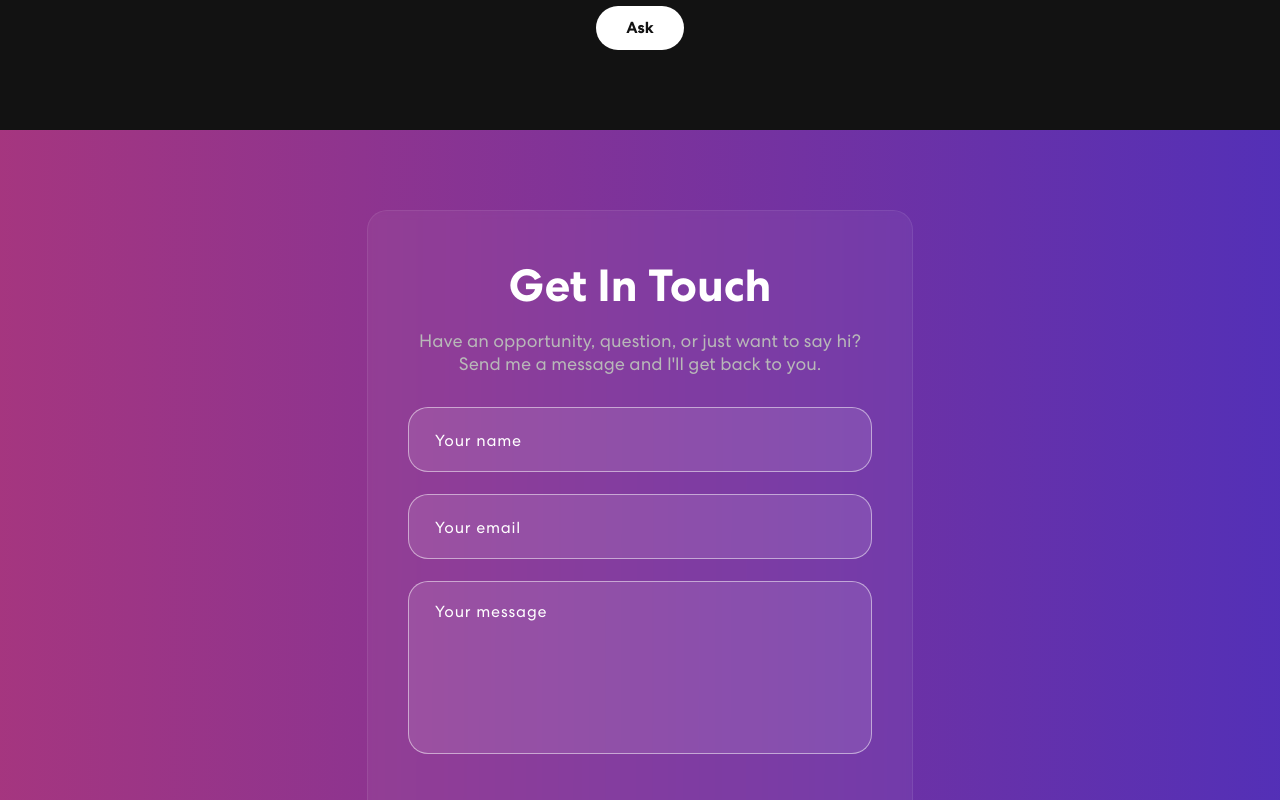
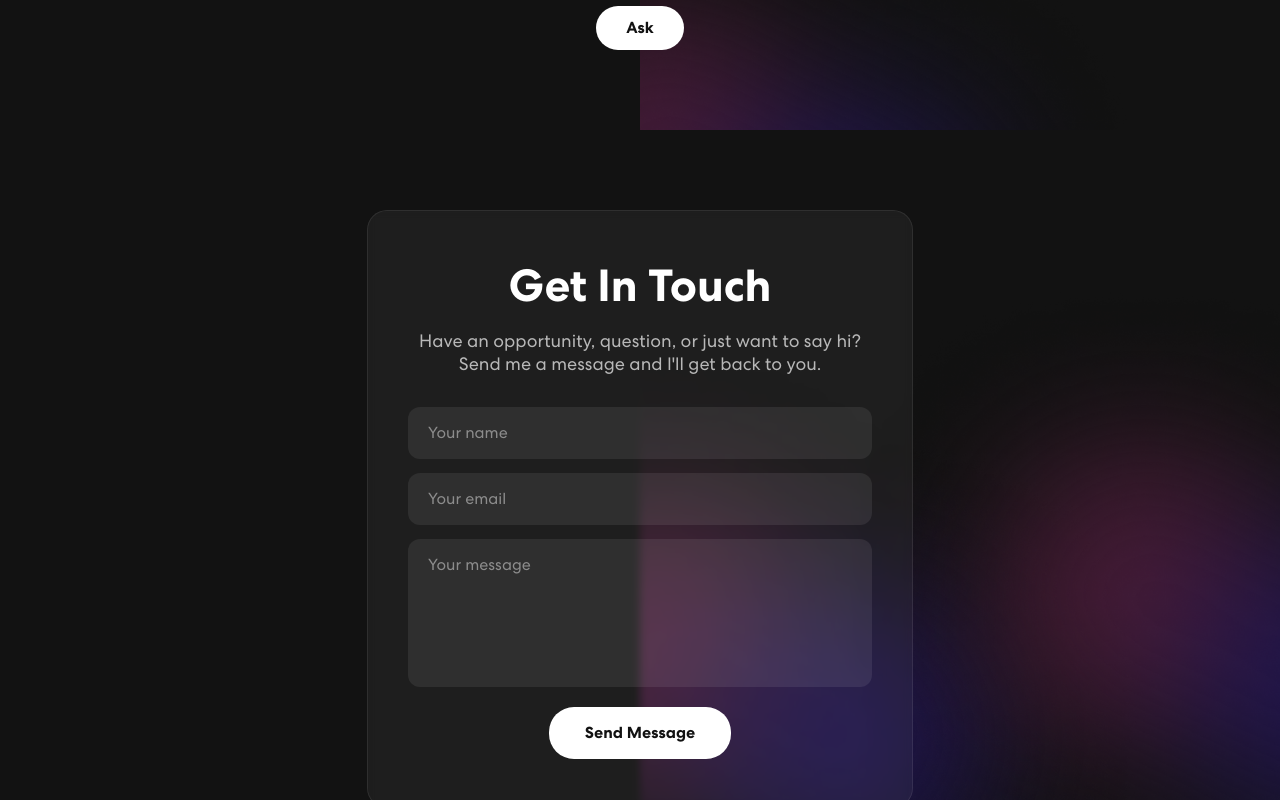
Before and after one commit to Samiurr10/Personal-Portfolio, a React (Create React App) app: page / in a window 1280 px wide. Shown: the part 4640-5440 px from the top of the page. Built offline with nearby package versions, Linux system fonts and the light colour scheme; no server answers.

Commit message:
Fix Contact/Chat backgrounds to match site theme; remove old gradient; add glow images

```diff
--- a/src/App.css
+++ b/src/App.css
@@ -653,78 +653,6 @@ nav.navbar .navbar-toggler[aria-expanded="true"] .navbar-toggler-icon {
   z-index: -4;
 }
 
-/************ Projects Css ************/
-.contact {
-  background: linear-gradient(90.21deg, #AA367C -5.91%, #4A2FBD 111.58%);
-  padding: 60px 0 200px 0;
-}
-.contact img {
-  width: 92%;
-}
-.contact h2 {
-	font-size: 45px;
-	font-weight: 700;
-  margin-bottom: 30px;
-}
-.contact form input, .contact form textarea {
-  width: 100%;
-  background: rgba(255, 255, 255, 0.1);
-  border: 1px solid rgba(255, 255, 255, 0.5);
-  border-radius: 20px;
-  color: #fff;
-  margin: 0 0 8px 0;
-  padding: 18px 26px;
-  font-weight: 500;
-  font-size: 18px;
-  letter-spacing: 0.8px;
-  transition: 0.3s ease-in-out;
-}
-.contact form input:focus, .contact form textarea:focus {
-  background: rgba(255, 255, 255, 1);
-  color: #121212;
-}
-.contact form input::placeholder, .contact form textarea::placeholder {
-  font-size: 16px;
-  font-weight: 400;
-  color: #fff;
-}
-.contact form input:focus::placeholder, .contact form textarea:focus::placeholder {
-  color: #121212;
-  opacity: 0.8;
-}
-.contact form button {
-  font-weight: 700;
-  color: #000;
-  background-color: #fff;
-  padding: 14px 48px;
-  font-size: 18px;
-  margin-top: 25px;
-  border-radius: 0;
-  position: relative;
-  transition: 0.3s ease-in-out;
-}
-.contact form button span {
-  z-index: 1;
-  position: relative;
-}
-.contact form button:hover {
-  color: #fff;
-}
-.contact form button::before {
-  content: "";
-  background: #121212;
-  width: 0;
-  height: 100%;
-  position: absolute;
-  top: 0;
-  left: 0;
-  z-index: 0;
-  transition: 0.3s ease-in-out;
-}
-.contact form button:hover::before {
-  width: 100%;
-}
-
 /************ Footer Css ************/
 .footer {
   display: flex; /* Use flexbox for layout */
@@ -753,6 +681,7 @@ nav.navbar .navbar-toggler[aria-expanded="true"] .navbar-toggler-icon {
 .chat {
   padding: 80px 0;
   position: relative;
+  overflow: hidden;
   color: #fff;
   text-align: center;
 }
@@ -822,6 +751,7 @@ nav.navbar .navbar-toggler[aria-expanded="true"] .navbar-toggler-icon {
   padding: 80px 0;
   position: relative;
   overflow: hidden;
+  background: none;
   color: #fff;
   text-align: center;
 }
--- a/src/components/Chat.js
+++ b/src/components/Chat.js
@@ -1,5 +1,6 @@
 import React, { useState } from "react";
 import { API_SEARCH_URL, CONTACT_EMAIL } from "../site";
+import colorSharp from "../assets/img/color-sharp.png";
 
 export const Chat = () => {
   const [question, setQuestion] = useState("");
@@ -43,6 +44,7 @@ export const Chat = () => {
 
   return (
     <section className="chat" id="chat">
+      <img className="background-image-left" src={colorSharp} alt="" aria-hidden="true" />
       <h2>Ask Me Anything</h2>
       <p>Have a question about my experience, projects, or skills? Ask below.</p>
       <form onSubmit={handleAsk}>
--- a/src/components/Contact.js
+++ b/src/components/Contact.js
@@ -1,5 +1,6 @@
 import React, { useState } from "react";
 import { Container, Row, Col } from "react-bootstrap";
+import colorSharp from "../assets/img/color-sharp.png";
 import colorSharp2 from "../assets/img/color-sharp2.png";
 
 export const Contact = () => {
@@ -90,12 +91,8 @@ export const Contact = () => {
           </Col>
         </Row>
       </Container>
-      <img
-        className="background-image-right"
-        src={colorSharp2}
-        alt=""
-        aria-hidden="true"
-      />
+      <img className="background-image-left" src={colorSharp} alt="" aria-hidden="true" />
+      <img className="background-image-right" src={colorSharp2} alt="" aria-hidden="true" />
     </section>
   );
 };
```
